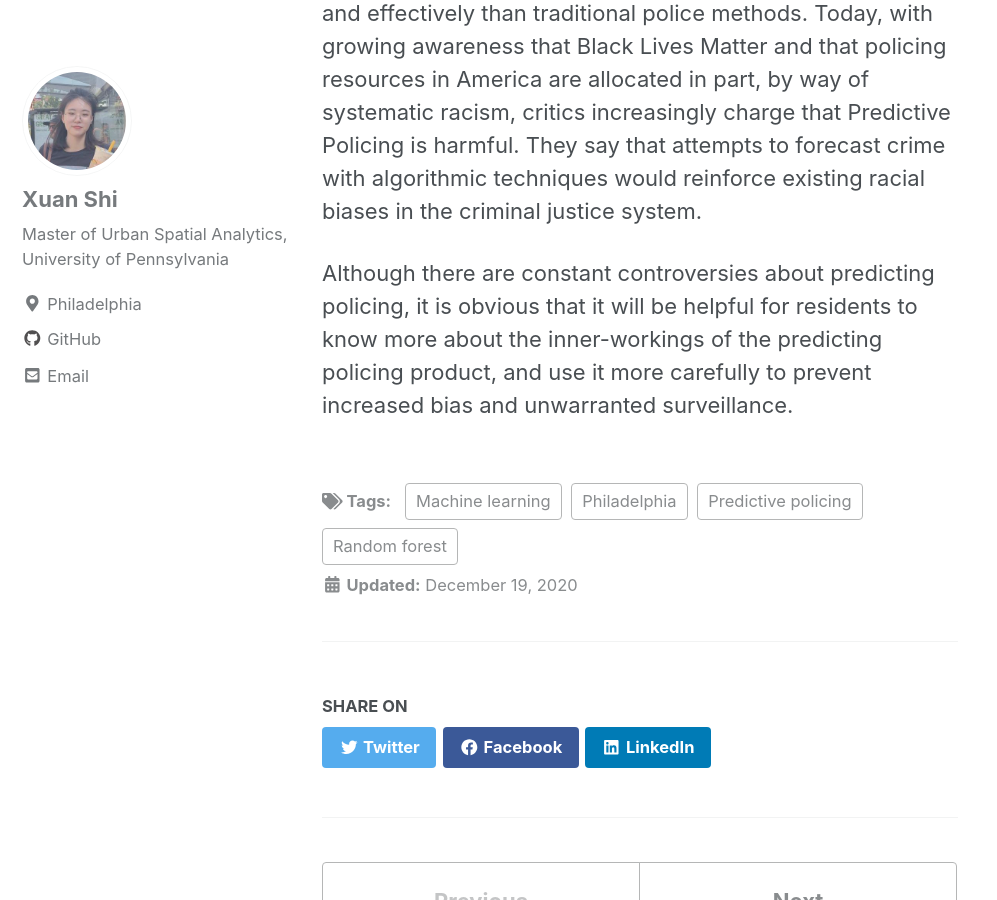
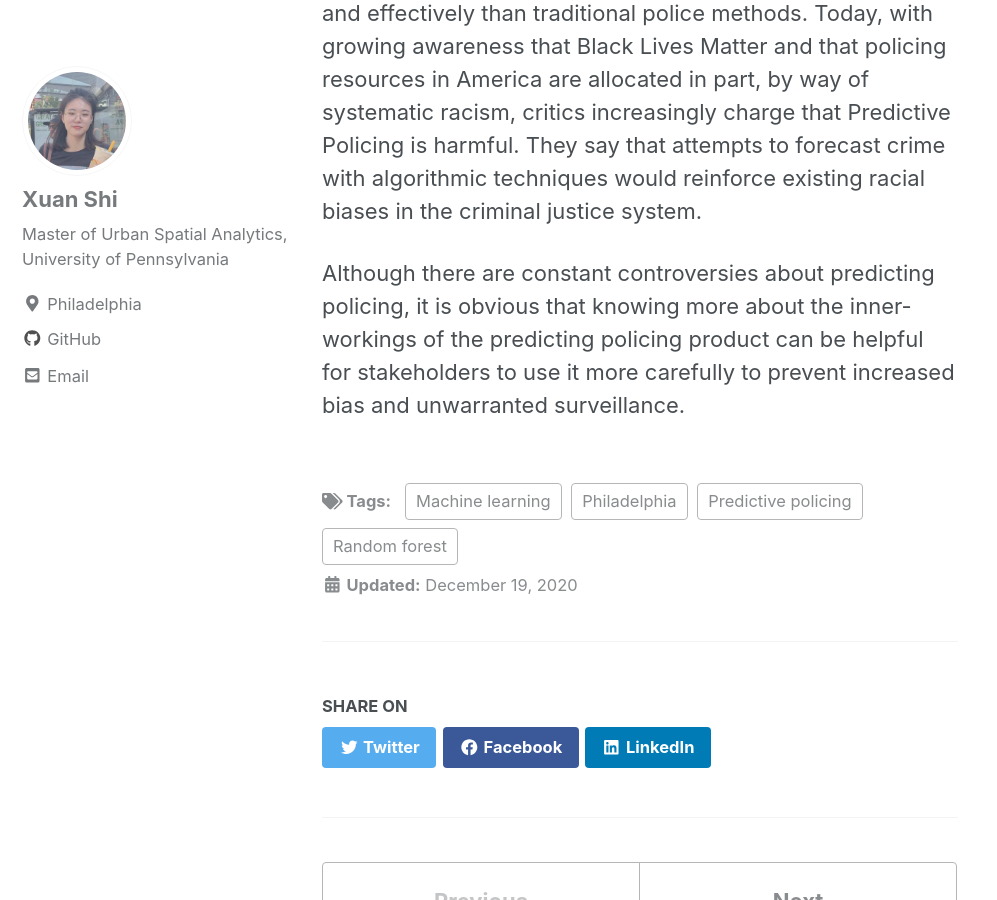
Before and after one commit to Seren-SX/MUSA550-final, a Jekyll site: the page built from _posts/2020-12-19-Prediction-Model-and-More.md, in a window 1280 px wide and 900 px high, scrolled down 3193 px. Shown: the whole window, without its empty margins (0-997 px from the left). Built offline with Jekyll 4.4.1, drawn with Linux system fonts in a browser that asks for light colours; cached includes are drawn as plain includes; nearby versions of some CDN libraries; a script that is not in the unit is left out.

Commit message:
Update 2020-12-19-Prediction-Model-and-More.md

```diff
--- a/_posts/2020-12-19-Prediction-Model-and-More.md
+++ b/_posts/2020-12-19-Prediction-Model-and-More.md
@@ -54,4 +54,4 @@ Policing is at a critical juncture in American after many publicly reported case
 
 But is predictive policing just? Proponents argue that predictive policing can help predict crimes more accurately and effectively than traditional police methods. Today, with growing awareness that Black Lives Matter and that policing resources in America are allocated in part, by way of systematic racism, critics increasingly charge that Predictive Policing is harmful. They say that attempts to forecast crime with algorithmic techniques would reinforce existing racial biases in the criminal justice system.
 
-Although there are constant controversies about predicting policing, it is obvious that it will be helpful for residents to know more about the inner-workings of the predicting policing product, and use it more carefully to prevent increased bias and unwarranted surveillance.
+Although there are constant controversies about predicting policing, it is obvious that knowing more about the inner-workings of the predicting policing product can be helpful for stakeholders to use it more carefully to prevent increased bias and unwarranted surveillance.
```
